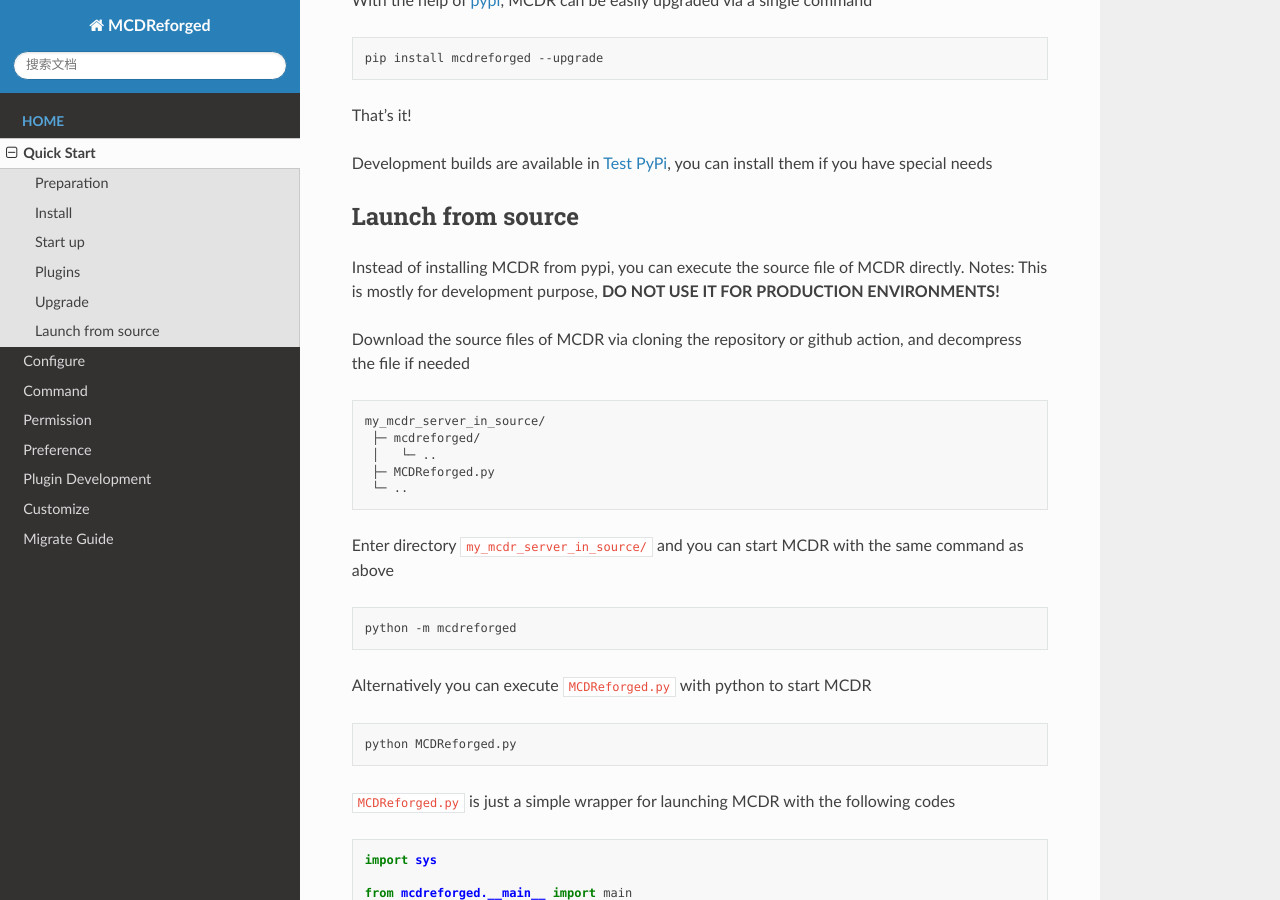
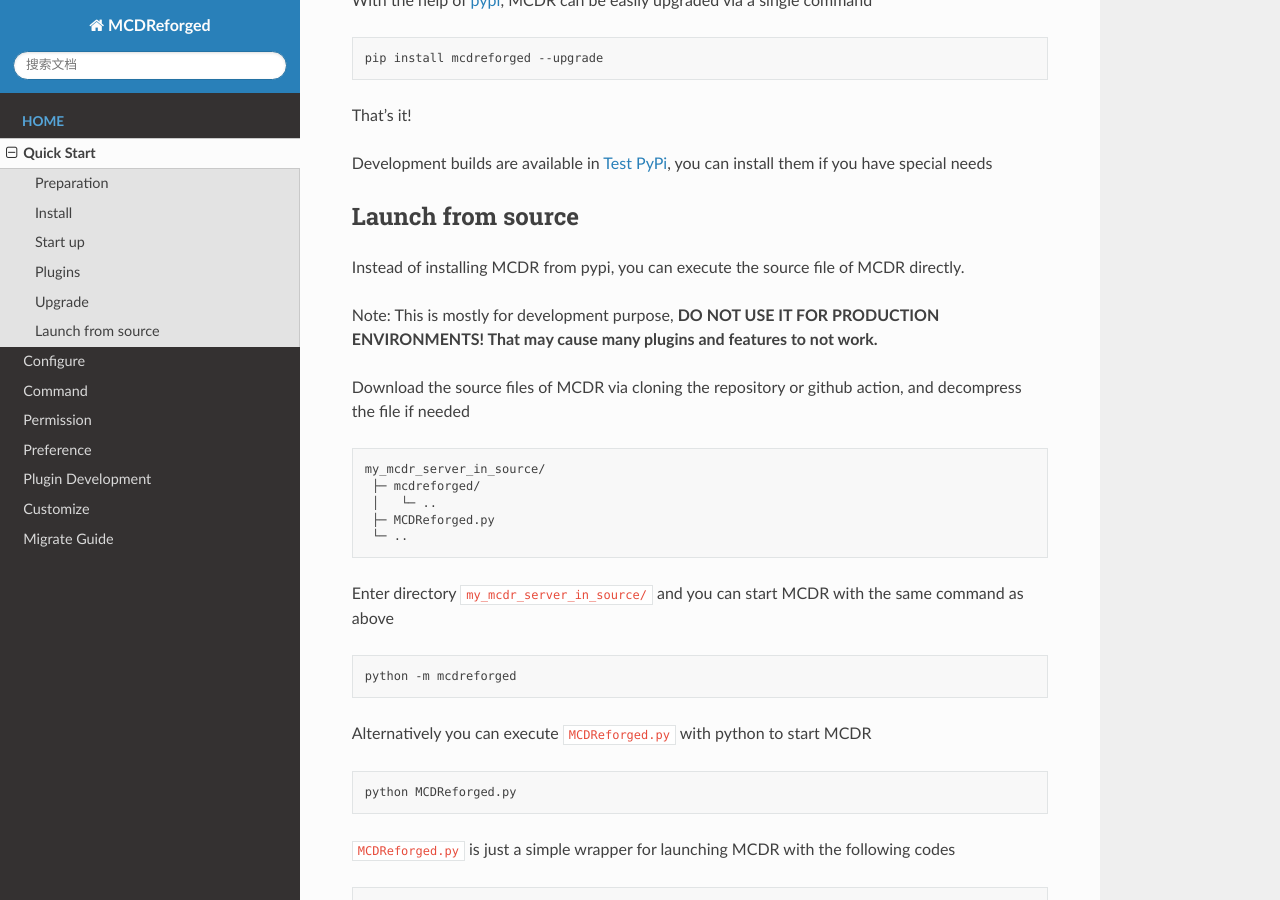
Before and after one commit to MCDReforged/MCDReforged, a Sphinx documentation site: the page built from docs/source/quick_start.rst, in a window 1280 px wide and 900 px high, scrolled down 1629 px. Built offline with Sphinx 7.4.7 and the Read the Docs theme 2.0.0, drawn with Linux system fonts in a browser that asks for light colours.

Commit message:
📃 docs: 修复链接、修改部分描述

```diff
--- a/docs/source/quick_start.rst
+++ b/docs/source/quick_start.rst
@@ -81,7 +81,9 @@
 Launch from source
 ------------------
 
-Instead of installing MCDR from pypi, you can execute the source file of MCDR directly. Notes: This is mostly for development purpose, **DO NOT USE IT FOR PRODUCTION ENVIRONMENTS!**
+Instead of installing MCDR from pypi, you can execute the source file of MCDR directly.
+
+Note: This is mostly for development purpose, **DO NOT USE IT FOR PRODUCTION ENVIRONMENTS! That may cause many plugins and features to not work.**
 
 Download the source files of MCDR via cloning the repository or github action, and decompress the file if needed
 
```
Also changed, not shown: 1 other file.
